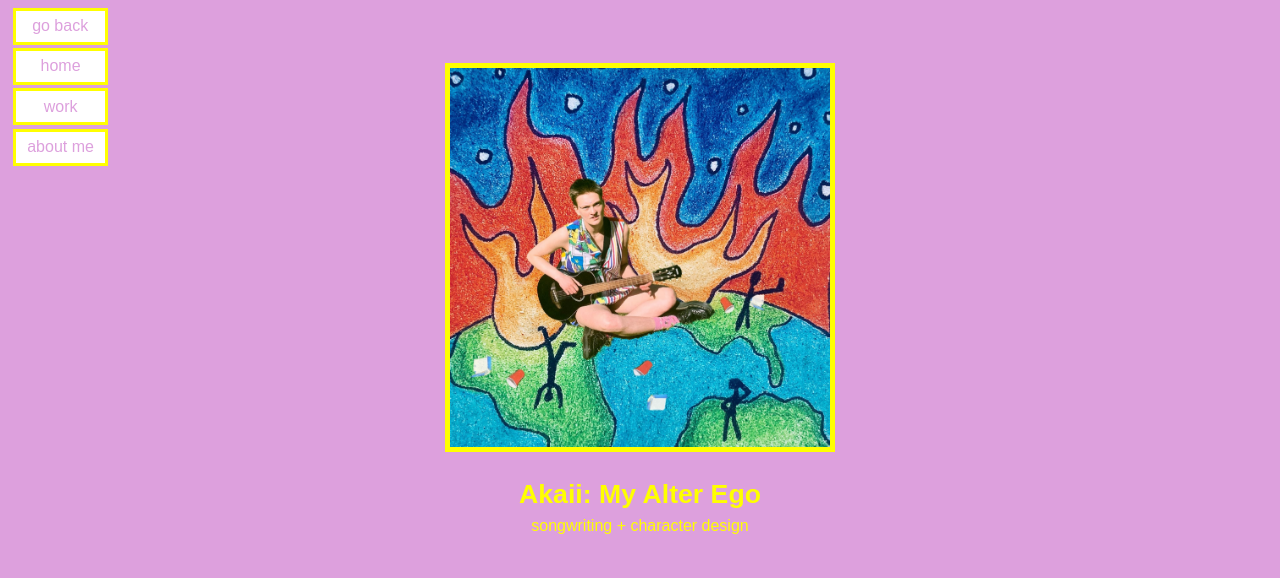
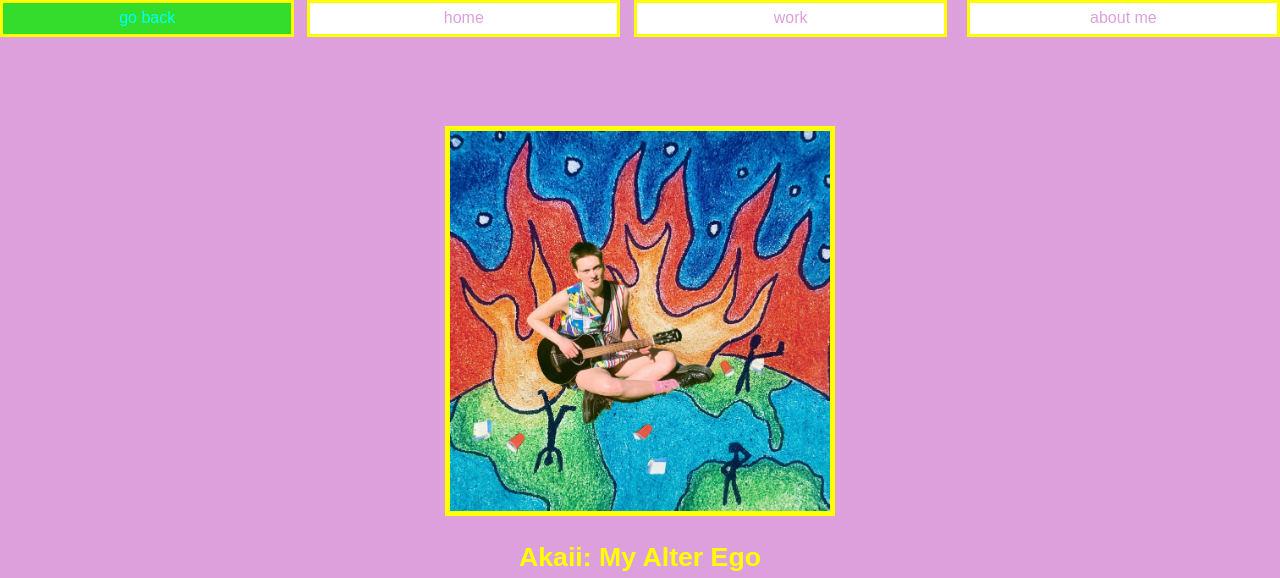
Before and after one commit to soitcose/soitcose.github.io, a plain HTML site: page work.html in a window 1280 px wide. Shown: the top 578 px of the page. Drawn offline with Linux system fonts and the light colour scheme.

Commit message:
work menu distance

```diff
--- a/css/work.css
+++ b/css/work.css
@@ -25,7 +25,7 @@ body {
     border: 3px solid yellow;
     position: fixed;
     top: 0%;
-    left: 24.25%;
+    left: 24%;
     font-family: Arial, Helvetica, sans-serif;
     text-align: center;
 }
@@ -37,7 +37,7 @@ body {
     border: 3px solid yellow;
     position: fixed;
     top: 0%;
-    left: 50%;
+    right: 26%;
     font-family: Arial, Helvetica, sans-serif;
     text-align: center;
 }
@@ -145,10 +145,10 @@ img {
     border: 5px solid yellow;
 }
 .altice {width:30%;}
-.goback, .menu, .menu2, .menu3 { position:fixed; left:1%;}
+/* .goback, .menu, .menu2, .menu3 { position:fixed; left:1%;}
 .goback {top:1%; width:7.4%; }
 .menu {top:6%; width:6%;}
 .menu2 {top:11.05%; width:6%;}
 .menu3 {top:16.1%; width:6%;}
-.akaii {  margin-top: 5%;}
+.akaii {  margin-top: 5%;} */
 }
```
